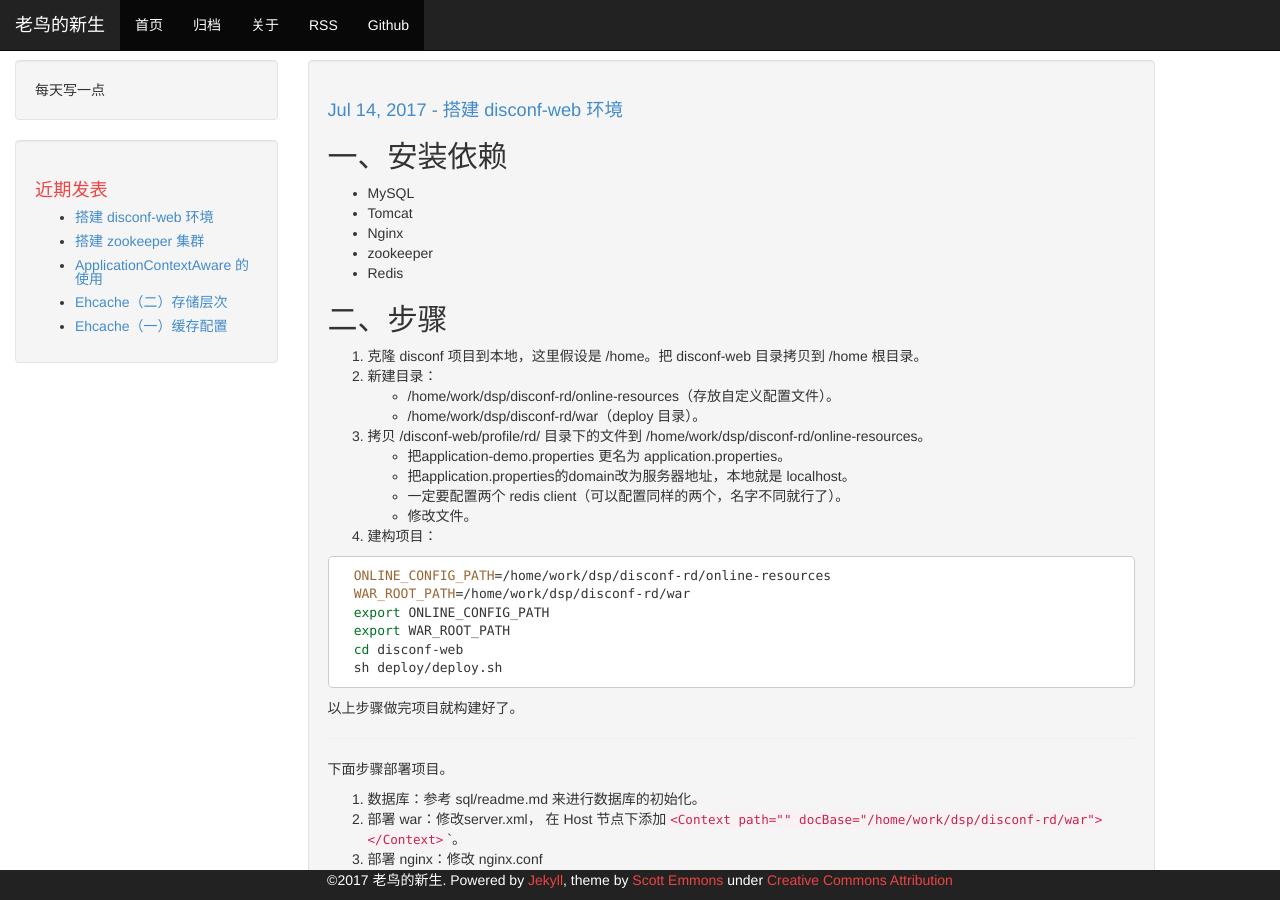
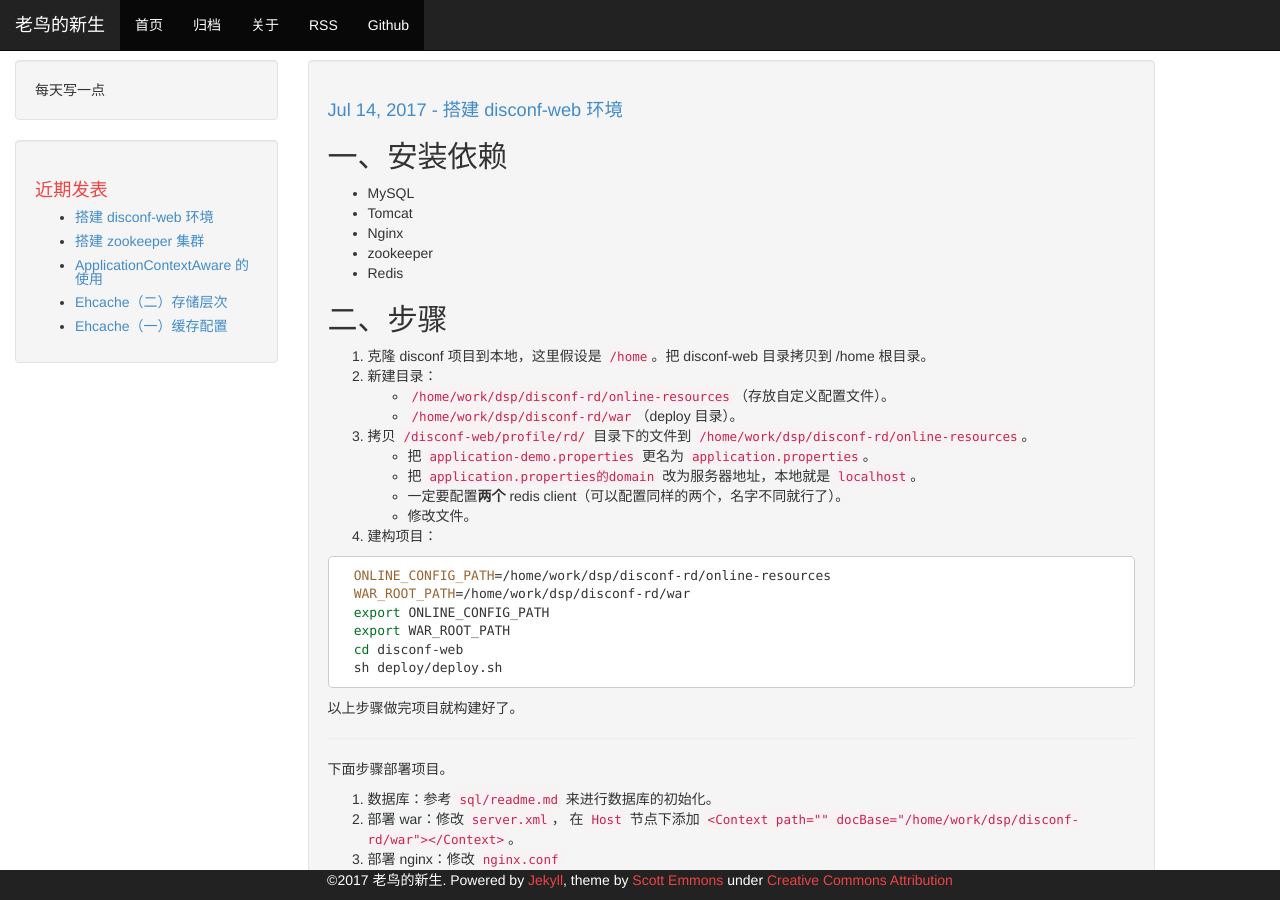
Before and after one commit to jyjsjd/jyjsjd.github.io, a Jekyll site: the page built from _posts/2017-07-14-disconf-setup.md, in a window 1280 px wide and 900 px high. Built offline with Jekyll 4.4.1, drawn with Linux system fonts in a browser that asks for light colours; some of the changed text lies outside the part shown.

Commit message:
disconf-web setup

````diff
--- a/_posts/2017-07-14-disconf-setup.md
+++ b/_posts/2017-07-14-disconf-setup.md
@@ -16,14 +16,14 @@ description: 搭建 disconf-web 环境
 * Redis
 
 ## 二、步骤
-1. 克隆 disconf 项目到本地，这里假设是 /home。把 disconf-web 目录拷贝到 /home 根目录。
+1. 克隆 disconf 项目到本地，这里假设是 `/home`。把 disconf-web 目录拷贝到 /home 根目录。
 2. 新建目录：
-  * /home/work/dsp/disconf-rd/online-resources（存放自定义配置文件）。
-  * /home/work/dsp/disconf-rd/war（deploy 目录）。
-3. 拷贝 /disconf-web/profile/rd/ 目录下的文件到 /home/work/dsp/disconf-rd/online-resources。
-  * 把application-demo.properties 更名为 application.properties。
-  * 把application.properties的domain改为服务器地址，本地就是 localhost。
-  * 一定要配置两个 redis client（可以配置同样的两个，名字不同就行了）。
+  * `/home/work/dsp/disconf-rd/online-resources`（存放自定义配置文件）。
+  * `/home/work/dsp/disconf-rd/war`（deploy 目录）。
+3. 拷贝 `/disconf-web/profile/rd/` 目录下的文件到 `/home/work/dsp/disconf-rd/online-resources`。
+  * 把 `application-demo.properties` 更名为 `application.properties`。
+  * 把 `application.properties的domain` 改为服务器地址，本地就是 `localhost`。
+  * 一定要配置**两个** redis client（可以配置同样的两个，名字不同就行了）。
   * 修改文件。
 4. 建构项目：
 
@@ -41,11 +41,11 @@ description: 搭建 disconf-web 环境
 -----
 
 下面步骤部署项目。
-1. 数据库：参考 sql/readme.md 来进行数据库的初始化。
-2. 部署 war：修改server.xml， 在 Host 节点下添加`<Context path="" docBase="/home/work/dsp/disconf-rd/war"></Context>``。
-3. 部署 nginx：修改 nginx.conf
+1. 数据库：参考 `sql/readme.md` 来进行数据库的初始化。
+2. 部署 war：修改 `server.xml`， 在 `Host` 节点下添加 `<Context path="" docBase="/home/work/dsp/disconf-rd/war"></Context>`。
+3. 部署 nginx：修改 `nginx.conf`
   * 上游服务器是 Tomcat，默认端口808。
-  * server_name 改为服务器名，本地就是 localhost。
+  * `server_name` 改为服务器名，本地就是 `localhost`。
 
   ```
   `upstream disconf {
````
